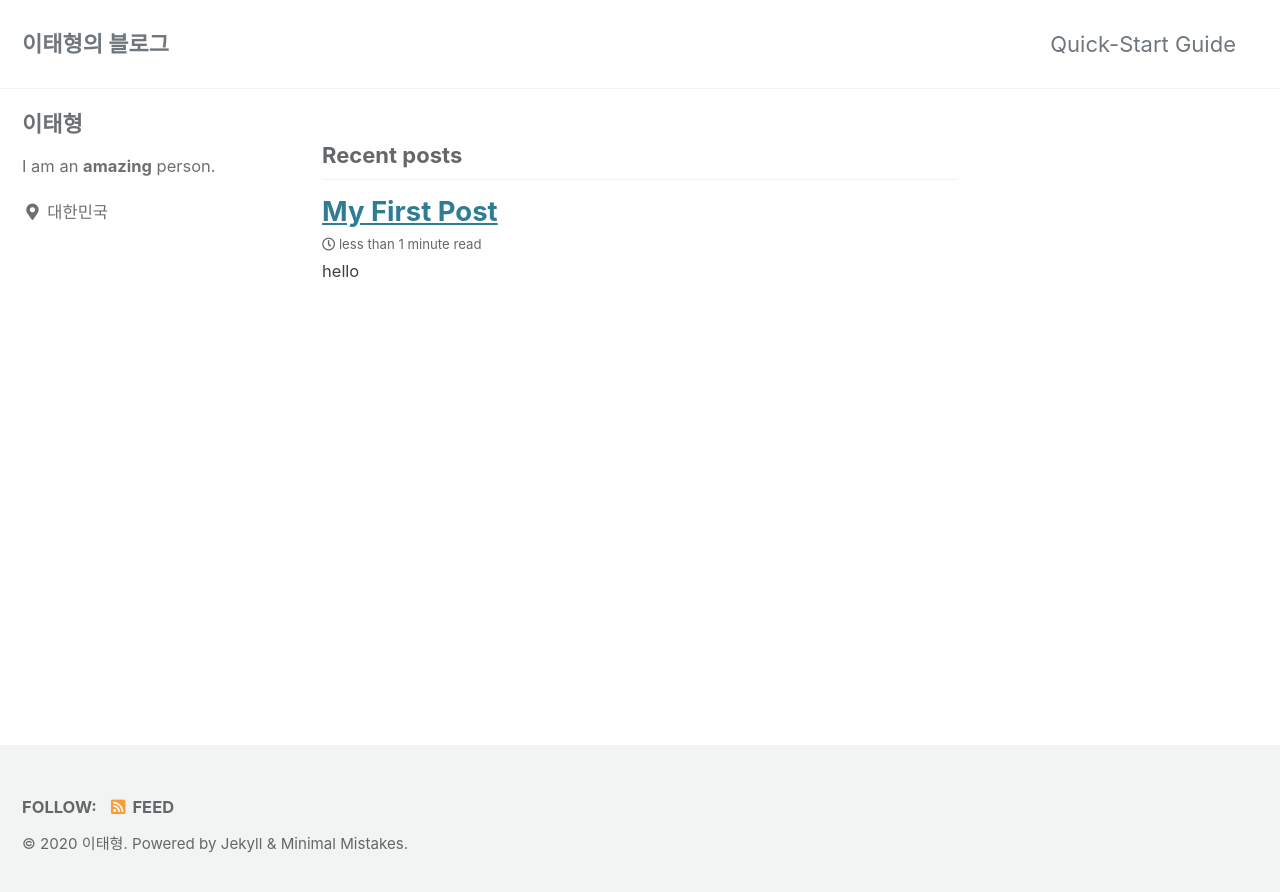
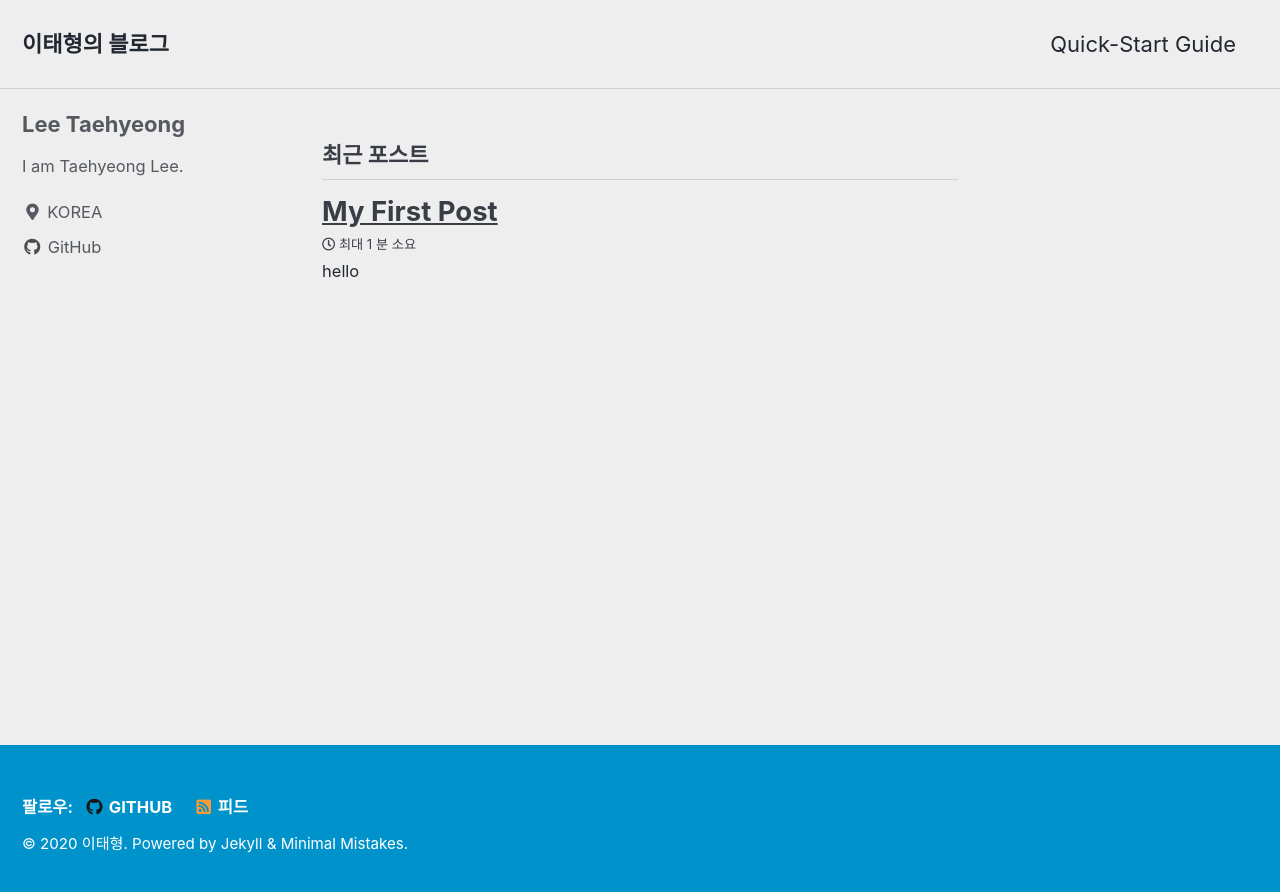
Before and after one commit to Taehyeong-Lee/Taehyeong-Lee.github.io, a Jekyll site: the page built from index.html, in a window 1280 px wide. Shown: the top 892 px of the page. Built offline with Jekyll 4.4.1, drawn with Linux system fonts in a browser that asks for light colours; cached includes are drawn as plain includes; the list of posts is cut into pages by our own code.

Commit message:
blog start

```diff
--- a/_config.yml
+++ b/_config.yml
@@ -10,12 +10,12 @@
 # Review documentation to determine if you should use `theme` or `remote_theme`
 # https://mmistakes.github.io/minimal-mistakes/docs/quick-start-guide/#installing-the-theme
 
-# theme                  : "minimal-mistakes-jekyll"
+theme                    : "minimal-mistakes-jekyll"
 # remote_theme           : "mmistakes/minimal-mistakes"
-minimal_mistakes_skin    : "default" # "air", "aqua", "contrast", "dark", "dirt", "neon", "mint", "plum", "sunrise"
+minimal_mistakes_skin    : "air" # "default", "aqua", "contrast", "dark", "dirt", "neon", "mint", "plum", "sunrise"
 
 # Site Settings
-locale                   : "en-US"
+locale                   : "ko-KR"
 title                    : "이태형의 블로그"
 title_separator          : "-"
 subtitle                 : # site tagline that appears below site title in masthead
@@ -93,10 +93,10 @@ analytics:
 
 # Site Author
 author:
-  name             : "이태형"
+  name             : "Lee Taehyeong"
   avatar           : # path of avatar image, e.g. "/assets/images/bio-photo.jpg"
-  bio              : "I am an **amazing** person."
-  location         : "대한민국"
+  bio              : "I am Taehyeong Lee."
+  location         : "KOREA"
   email            :
   links:
     - label: "Email"
@@ -113,7 +113,7 @@ author:
       # url: "https://facebook.com/"
     - label: "GitHub"
       icon: "fab fa-fw fa-github"
-      # url: "https://github.com/"
+      url: "https://github.com/Taehyeong-Lee"
     - label: "Instagram"
       icon: "fab fa-fw fa-instagram"
       # url: "https://instagram.com/"
@@ -129,7 +129,7 @@ footer:
       # url:
     - label: "GitHub"
       icon: "fab fa-fw fa-github"
-      # url:
+      url:  "https://github.com/Taehyeong-Lee"
     - label: "GitLab"
       icon: "fab fa-fw fa-gitlab"
       # url:
```
